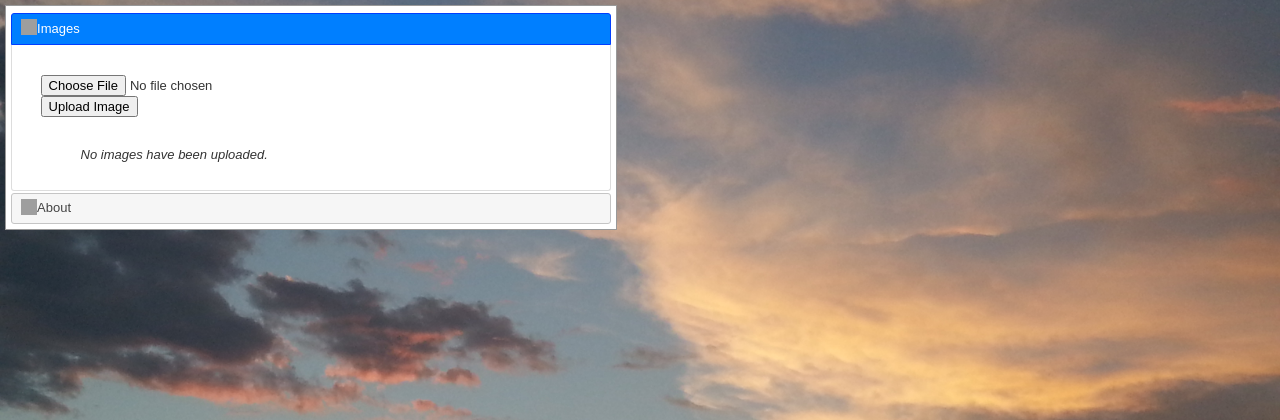
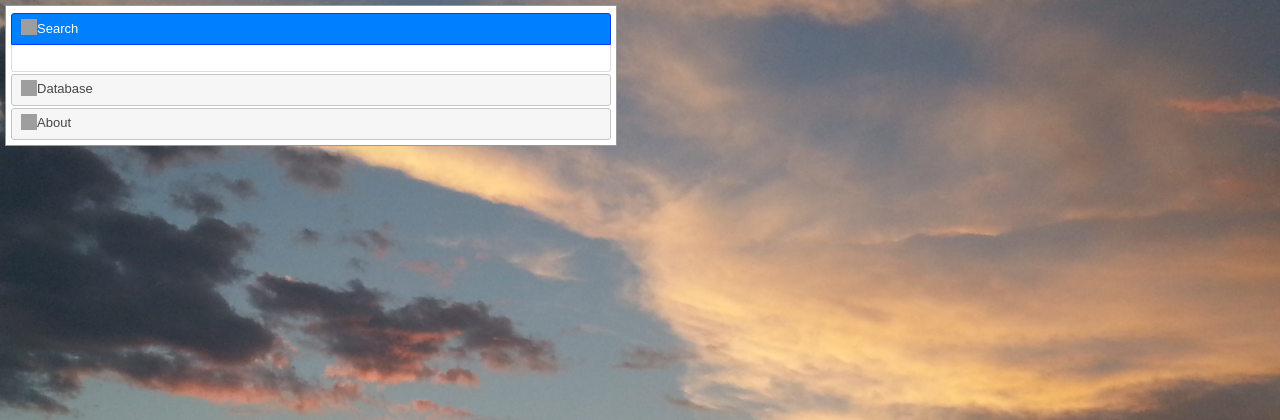
Before and after one commit to jeffsp/javelina, a Flask app: page / in a window 1280 px wide. Shown: the top 420 px of the page. Run offline with Flask 2, Linux system fonts and the light colour scheme; some libraries are stand-ins or nearby versions; grey boxes are pictures that could not be loaded.

Commit message:
add separate search/db panels

```diff
--- a/ui/javelina/templates/home.html
+++ b/ui/javelina/templates/home.html
@@ -2,7 +2,10 @@
 {% block body %}
 
     <div class="panel" id="nav_tabs">
-        <h3>Images</h3>
+        <h3>Search</h3>
+        <div>
+        </div>
+        <h3>Database</h3>
         <div>
             <form action="" method=post enctype=multipart/form-data>
             <br>
```
